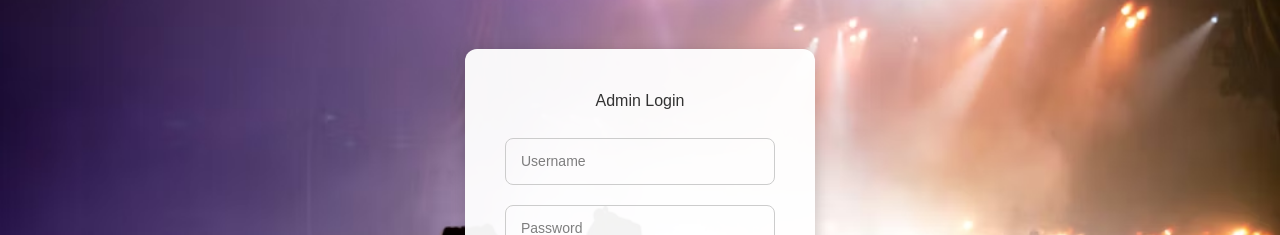
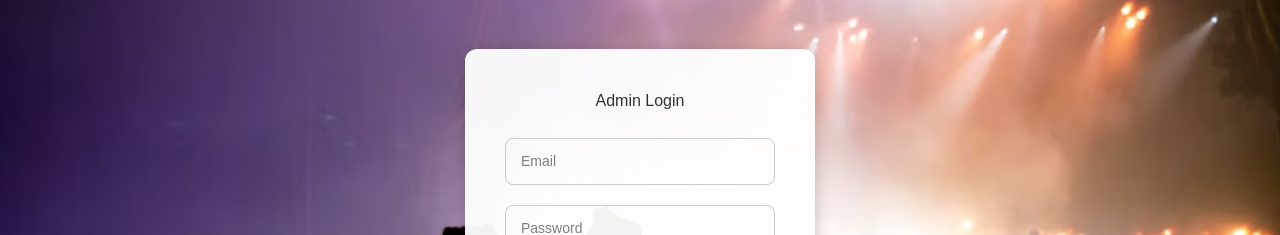
Before and after one commit to Swagat1126/EventFlow, a React (Vite) app: page /admin/login in a window 1280 px wide. Shown: the part 180-415 px from the top of the page. Built offline with nearby package versions, Linux system fonts and the light colour scheme.

Commit message:
Update AdminLogin to use email for authentication

```diff
--- a/src/Frontend/Features/Admin/Components/AdminLogin.jsx
+++ b/src/Frontend/Features/Admin/Components/AdminLogin.jsx
@@ -7,7 +7,7 @@ const AdminLogin = () => {
   const navigate = useNavigate();
 
   const [credentials, setCredentials] = useState({
-    username: "",
+    email: "",
     password: "",
   });
 
@@ -21,17 +21,26 @@ const AdminLogin = () => {
   const handleSubmit = (e) => {
     e.preventDefault();
 
-    if (
-      credentials.username === "admin" &&
-      credentials.password === "admin123"
-    ) {
-      // ✅ Set login flag
+    // Get registered users from localStorage
+    const users = JSON.parse(localStorage.getItem("users")) || [];
+
+    // Find matching admin
+    const adminUser = users.find(
+      (user) =>
+        user.email === credentials.email &&
+        user.password === credentials.password &&
+        user.role === "admin"
+    );
+
+    if (adminUser) {
+      // Set admin login session
       sessionStorage.setItem("isAdminLoggedIn", "true");
+      sessionStorage.setItem("adminEmail", adminUser.email);
 
-      // ✅ Navigate to Admin Dashboard
+      // Redirect to dashboard
       navigate("/admin", { replace: true });
     } else {
-      alert("Invalid username or password");
+      alert("Invalid admin credentials");
     }
   };
 
@@ -41,10 +50,10 @@ const AdminLogin = () => {
         <h2>Admin Login</h2>
 
         <input
-          type="text"
-          name="username"
-          placeholder="Username"
-          value={credentials.username}
+          type="email"
+          name="email"
+          placeholder="Email"
+          value={credentials.email}
           onChange={handleChange}
           required
         />
```
